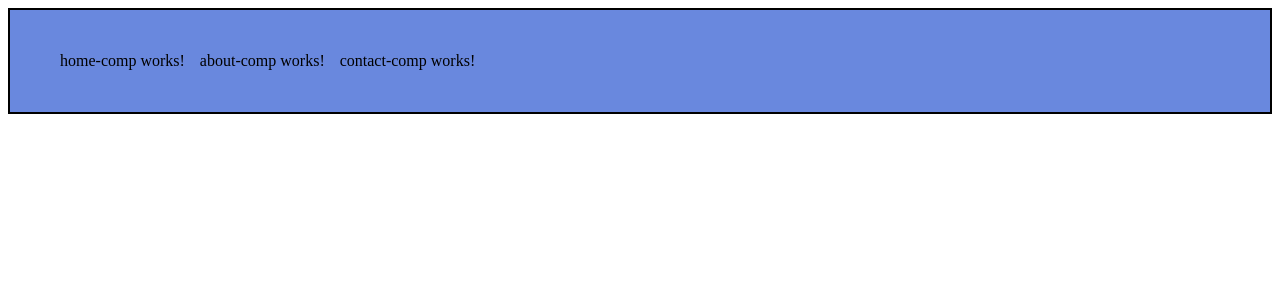
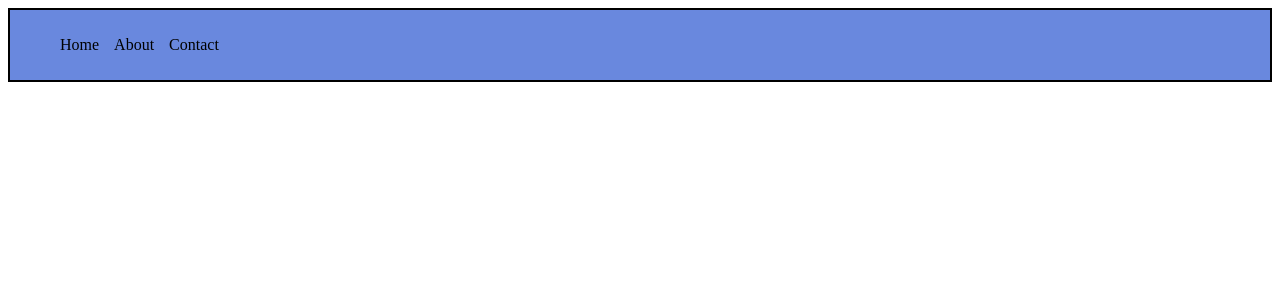
Before and after one commit to ks9927/my-test-app, an Angular app in the folder testing-app/: page / in a window 1280 px wide. Shown: the top 300 px of the page. Built offline with nearby package versions, Linux system fonts and the light colour scheme.

Commit message:
removed comps from headers and put basic uls instead

```diff
--- a/testing-app/src/app/header/header.html
+++ b/testing-app/src/app/header/header.html
@@ -1,7 +1,7 @@
 <header>
     <ul>
-        <li> <app-home-comp></app-home-comp></li>
-        <li><app-about-comp></app-about-comp></li>
-        <li><app-contact-comp></app-contact-comp></li>
+        <li>Home</li>
+        <li>About</li>
+        <li>Contact</li>
     </ul>
 </header>
--- a/testing-app/src/app/header/header.ts
+++ b/testing-app/src/app/header/header.ts
@@ -1,11 +1,9 @@
 import { Component } from '@angular/core';
-import { HomeComp } from '../home-comp/home-comp';
-import { AboutComp } from '../about-comp/about-comp';
-import { ContactComp } from '../contact-comp/contact-comp';
+
 @Component({
   selector: 'app-header',
   standalone: true,
-  imports: [HomeComp, AboutComp, ContactComp],
+  imports: [],
   templateUrl: './header.html',
   styleUrl: './header.css',
 })
```
